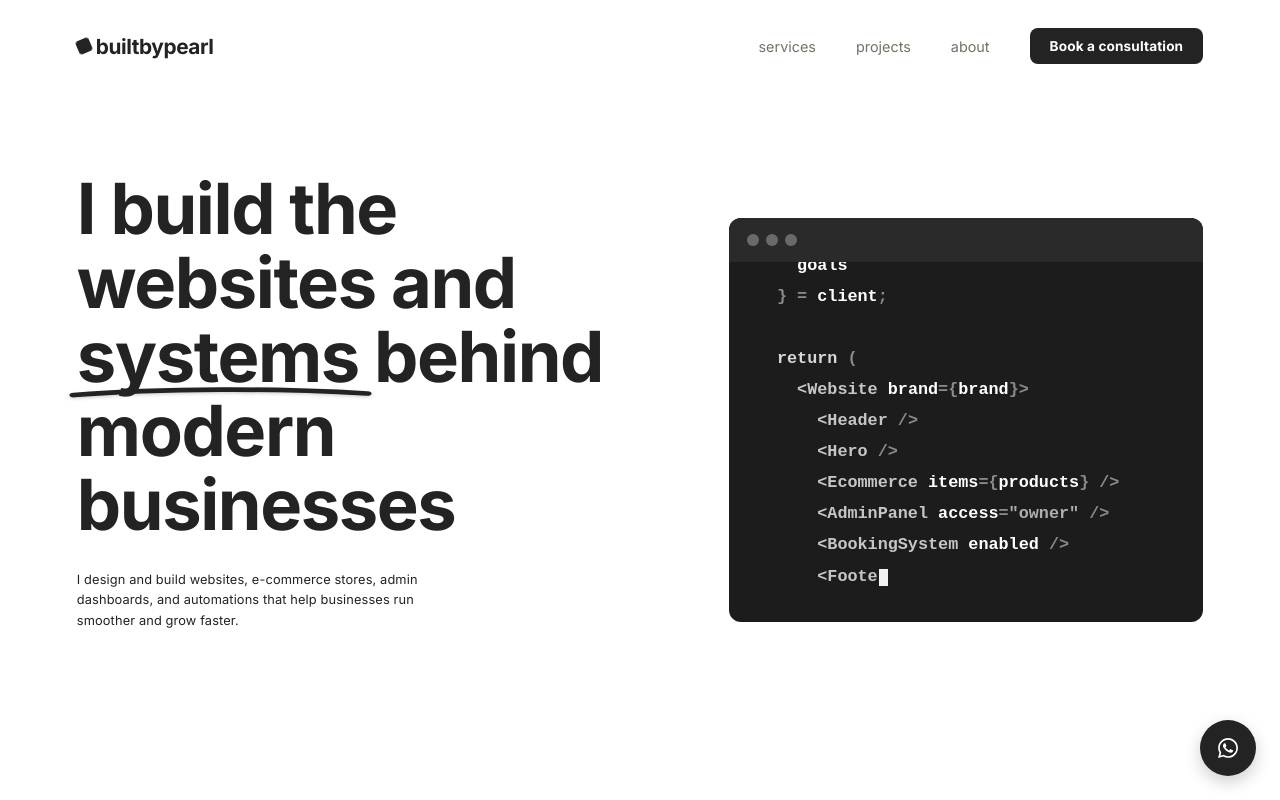
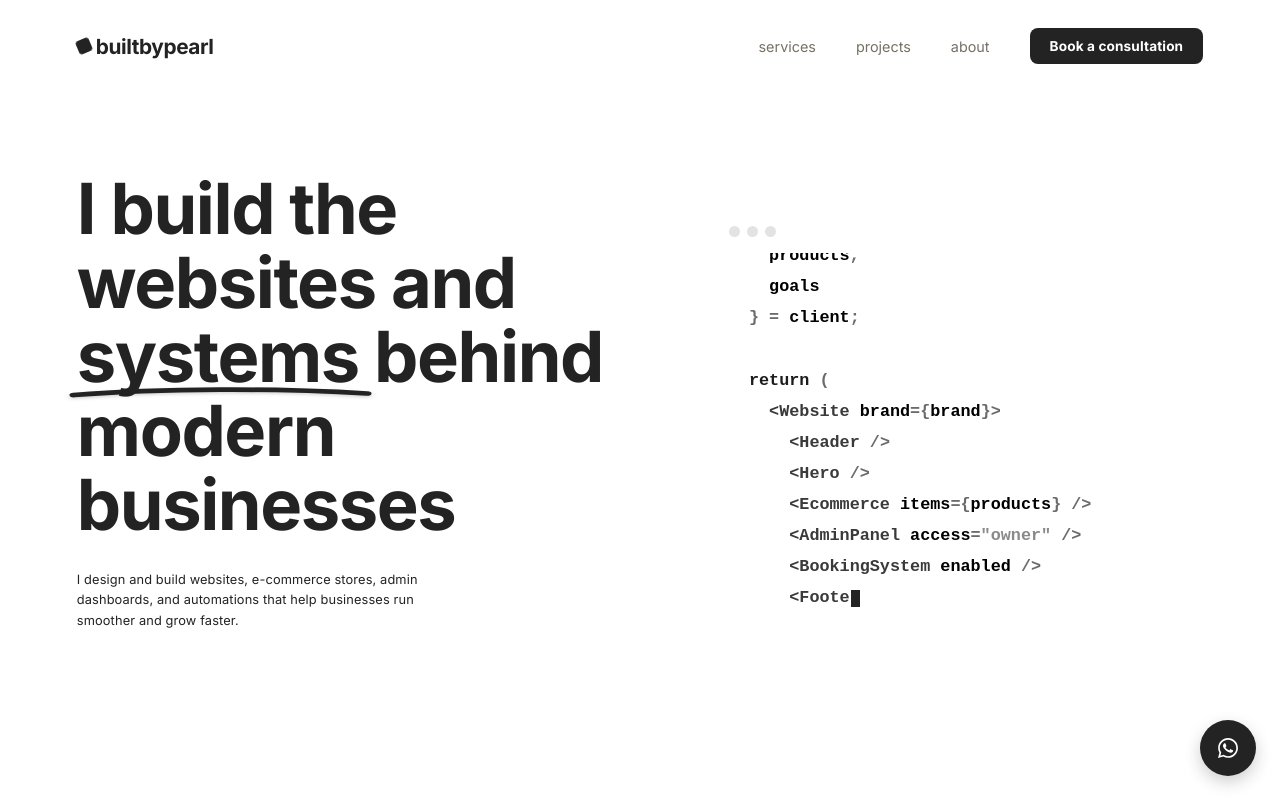
Before and after one commit to Pmalapile07/builtbypearl, a website: page index.html in a window 1280 px wide. Drawn offline with Linux system fonts and the light colour scheme.

Commit message:
Update terminal styles in index.html
Refactor terminal styles for improved appearance.

```diff
--- a/index.html
+++ b/index.html
@@ -276,26 +276,21 @@
   }
 
   .terminal-window{
-    background: #1c1c1c;
-    border-radius: 12px;
-    overflow: hidden;
     font-family: 'Courier New', Courier, monospace;
   }
   .terminal-bar{
     display: flex;
     gap: 7px;
-    padding: 16px 18px;
-    background: #2a2a2a;
+    padding: 0 0 16px;
   }
   .terminal-bar .dot{
-    width: 12px;
-    height: 12px;
+    width: 11px;
+    height: 11px;
     border-radius: 50%;
-    background: #6a6a6a;
+    background: var(--line);
   }
   .terminal-body{
-    padding: 30px 28px;
-    color: #8a8a8a;
+    color: #6b6b6b;
     font-size: 1.05rem;
     font-weight: 600;
     line-height: 1.85;
@@ -303,15 +298,15 @@
     height: 360px;
     overflow: hidden;
   }
-  .tok-kw{ color: #d8d8d8; }
-  .tok-str{ color: #aeaeae; }
-  .tok-tag{ color: #c6c6c6; }
-  .tok-ident{ color: #ffffff; }
+  .tok-kw{ color: #1c1c1c; }
+  .tok-str{ color: #8a8a8a; }
+  .tok-tag{ color: #3a3a3a; }
+  .tok-ident{ color: #000000; }
   .terminal-cursor{
     display: inline-block;
     width: 9px;
     height: 1em;
-    background: #f2f2f2;
+    background: var(--ink);
     vertical-align: text-bottom;
     animation: term-blink 1s steps(1) infinite;
     margin-left: 1px;
```
